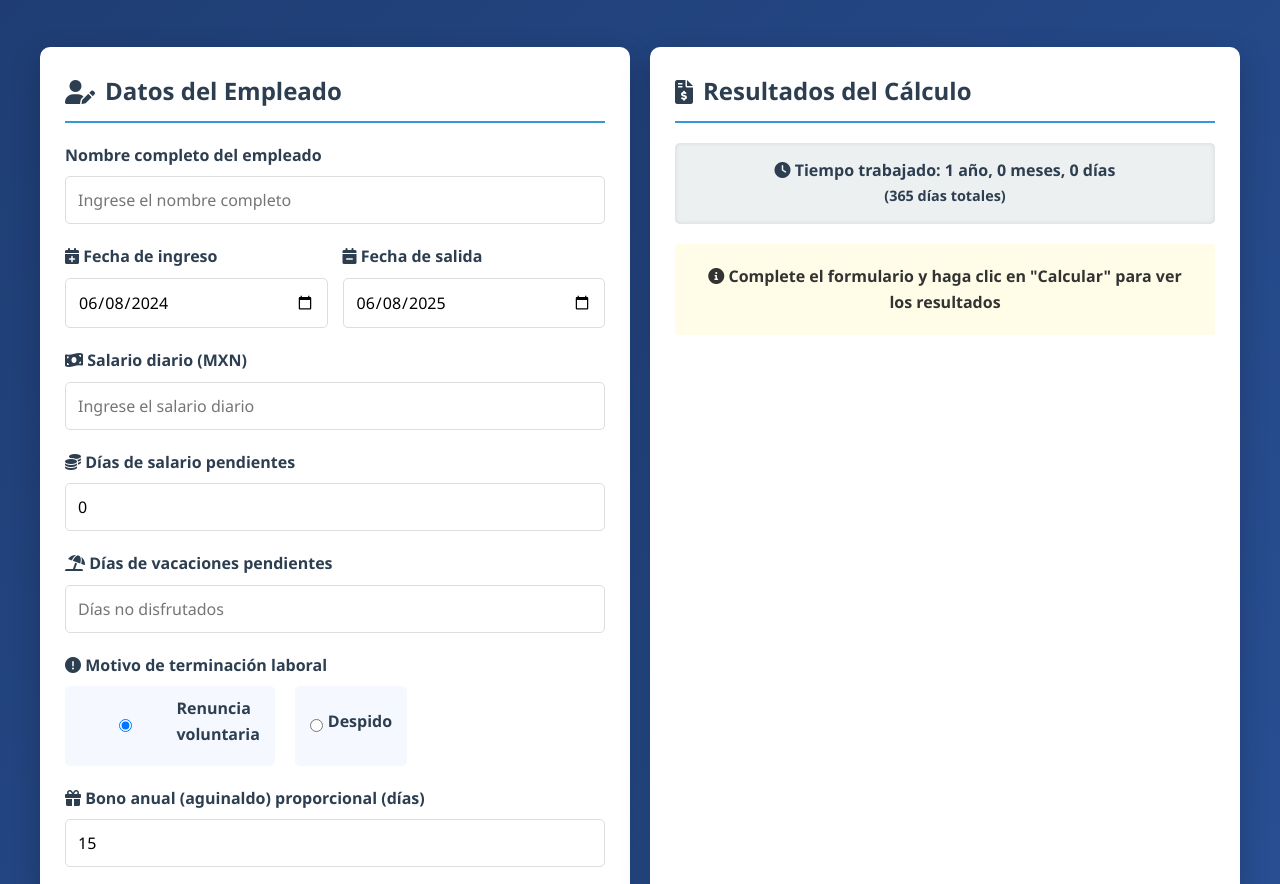
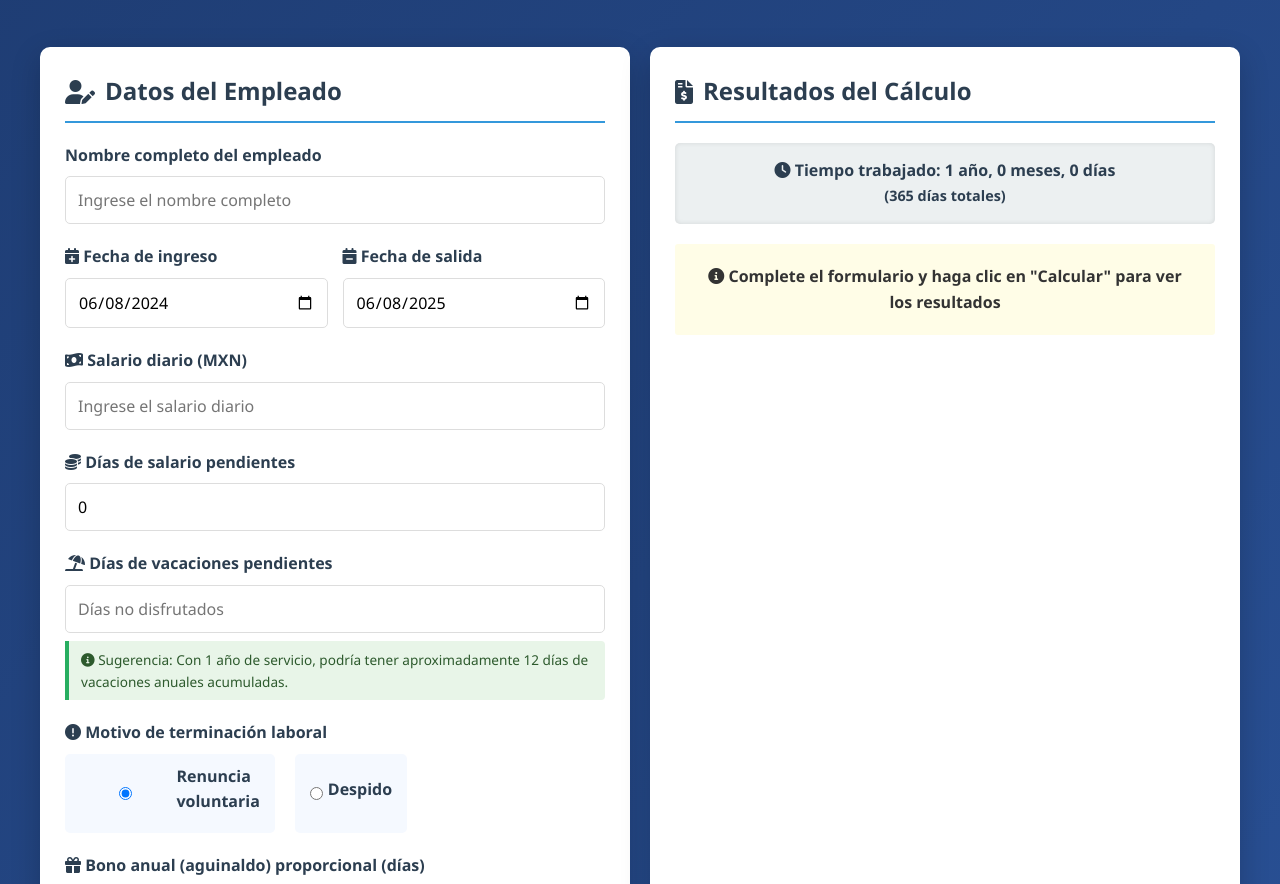
Before and after one commit to angelaramiz/CalculadoraFiniqLiq, a plain HTML site: page index.html in a window 1280 px wide. Shown: the part 178-1062 px from the top of the page. Drawn offline with Linux system fonts and the light colour scheme.

Commit message:
Agregar cálculo automático de vacaciones proporcionales y mejorar la interfaz de usuario para mostrar información relevante

```diff
--- a/index.html
+++ b/index.html
@@ -48,6 +48,10 @@
                 <div class="form-group">
                     <label for="vacationDays"><i class="fas fa-umbrella-beach"></i> Días de vacaciones pendientes</label>
                     <input type="number" id="vacationDays" placeholder="Días no disfrutados" min="0">
+                    <div class="vacation-info" id="vacationInfo" style="display: none;">
+                        <i class="fas fa-info-circle"></i>
+                        <span id="vacationMessage"></span>
+                    </div>
                 </div>
 
                 <div class="form-group">
--- a/script.js
+++ b/script.js
@@ -1,7 +1,9 @@
-document.addEventListener('DOMContentLoaded', function() {
-    const calculateBtn = document.getElementById('calculateBtn');
+document.addEventListener('DOMContentLoaded', function() {    const calculateBtn = document.getElementById('calculateBtn');
     const startDateInput = document.getElementById('startDate');
     const endDateInput = document.getElementById('endDate');
+    const vacationDaysInput = document.getElementById('vacationDays');
+    const vacationInfo = document.getElementById('vacationInfo');
+    const vacationMessage = document.getElementById('vacationMessage');
     const timeResult = document.getElementById('timeResult');
     const resultsContainer = document.getElementById('resultsContainer');
     const detailsContainer = document.getElementById('detailsContainer');
@@ -14,23 +16,29 @@ document.addEventListener('DOMContentLoaded', function() {
     const oneYearAgo = new Date();
     oneYearAgo.setFullYear(today.getFullYear() - 1);
     startDateInput.valueAsDate = oneYearAgo;
-
-    // Update time worked when dates change
+      // Update time worked when dates change
     startDateInput.addEventListener('change', updateTimeWorked);
     endDateInput.addEventListener('change', updateTimeWorked);
+
+    // Hide vacation info when user manually changes vacation days
+    vacationDaysInput.addEventListener('input', function() {
+        if (this.value && this.value !== '0') {
+            vacationInfo.style.display = 'none';
+        }
+    });
 
     // Initial update
     updateTimeWorked();
 
     calculateBtn.addEventListener('click', calculateSettlement);
-
-    function updateTimeWorked() {
+      function updateTimeWorked() {
         const startDate = new Date(startDateInput.value);
         const endDate = new Date(endDateInput.value);
 
         if (startDate && endDate && startDate < endDate) {
             const diffTime = Math.abs(endDate - startDate);
             const diffDays = Math.ceil(diffTime / (1000 * 60 * 60 * 24));
+            const totalYears = diffDays / 365;
 
             const years = Math.floor(diffDays / 365);
             const months = Math.floor((diffDays % 365) / 30);
@@ -43,8 +51,32 @@ document.addEventListener('DOMContentLoaded', function() {
                 ${days} día${days !== 1 ? 's' : ''}
                 <br><span style="font-size: 0.9em;">(${diffDays} días totales)</span>
             `;
+
+            // Calcular días de vacaciones proporcionales si tiene menos de un año
+            updateVacationDays(totalYears, months, years);
         } else {
             timeResult.textContent = 'Ingrese fechas válidas (fecha de ingreso anterior a fecha de salida)';
+            vacationInfo.style.display = 'none';
+        }
+    }
+
+    function updateVacationDays(totalYears, months, years) {
+        // Si tiene menos de un año, calcular días proporcionales automáticamente
+        if (totalYears < 1) {
+            const proportionalVacationDays = Math.floor(months); // 1 día por mes trabajado (aproximación básica)
+            vacationDaysInput.value = proportionalVacationDays;
+
+            vacationMessage.textContent = `Calculado automáticamente: ${proportionalVacationDays} días (${months} meses trabajados). Al no completar un año, no pudo disfrutar sus vacaciones.`;
+            vacationInfo.style.display = 'block';
+        } else {
+            // Si tiene un año o más, no calcular automáticamente pero mostrar información
+            if (vacationDaysInput.value === '' || vacationDaysInput.value === '0') {
+                const estimatedVacationDays = years * 12; // Estimación básica: 12 días por año
+                vacationMessage.textContent = `Sugerencia: Con ${years} año${years !== 1 ? 's' : ''} de servicio, podría tener aproximadamente ${estimatedVacationDays} días de vacaciones anuales acumuladas.`;
+                vacationInfo.style.display = 'block';
+            } else {
+                vacationInfo.style.display = 'none';
+            }
         }
     }
 
--- a/styles.css
+++ b/styles.css
@@ -245,6 +245,16 @@ input:focus, select:focus {
     font-size: 0.9rem;
 }
 
+.vacation-info {
+    background: #e8f5e8;
+    border-left: 4px solid var(--success);
+    padding: 8px 12px;
+    margin-top: 8px;
+    border-radius: 0 4px 4px 0;
+    font-size: 0.85rem;
+    color: #2d5a2d;
+}
+
 .info-icon {
     color: var(--secondary);
     font-size: 1.2rem;
```
Also changed, not shown: 1 other file.
